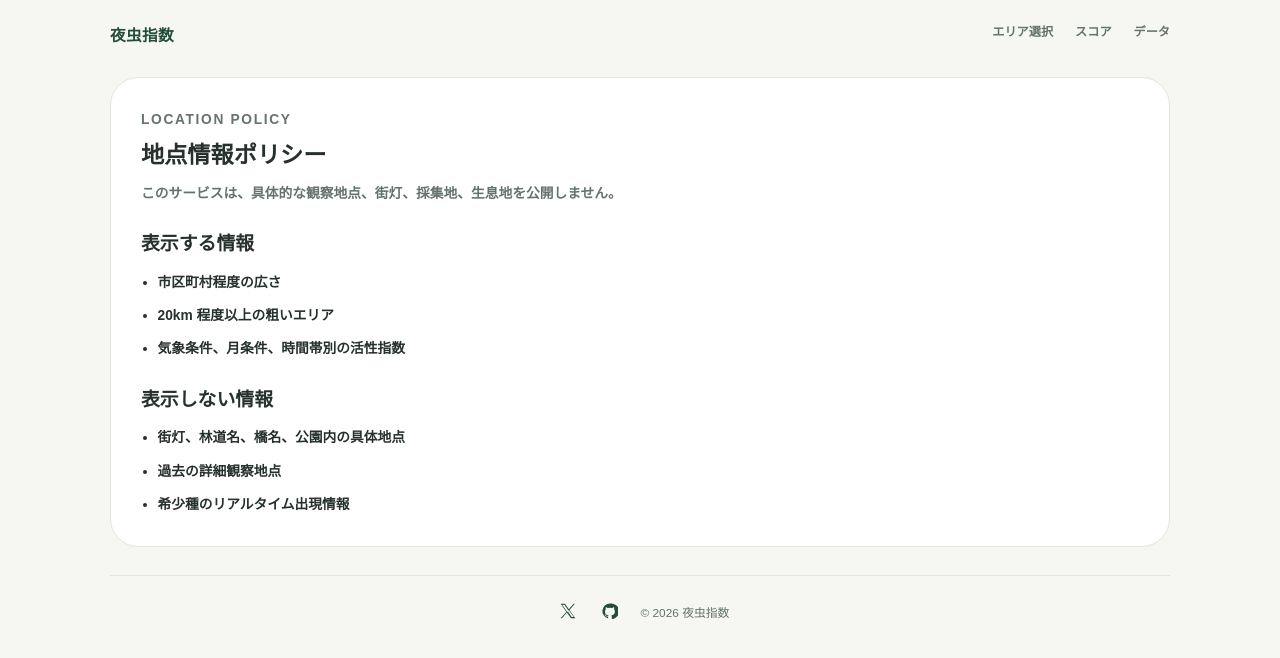
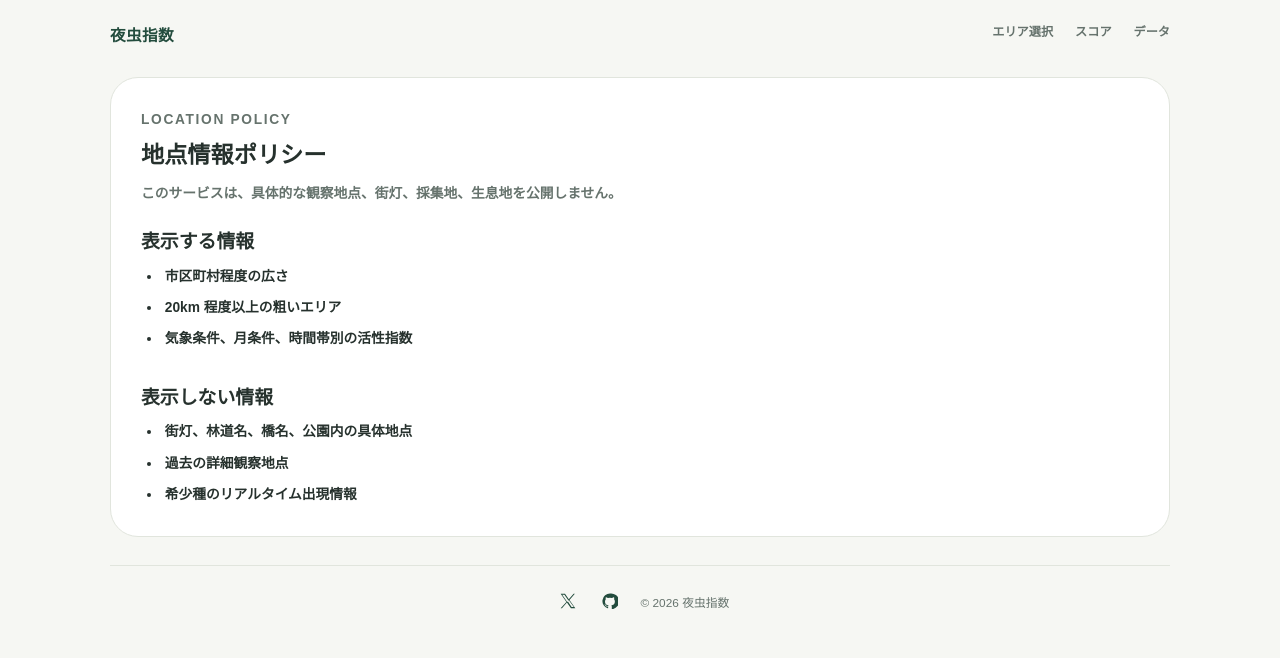
Before and after one commit to ryunosuke0922/yoru-mushi-index, a Next.js app in the folder apps/web/: page /policy in a window 1280 px wide. Shown: the top 658 px of the page. Built offline with nearby package versions, Linux system fonts and the light colour scheme; no server answers.

Commit message:
update: ドキュメントページの余白を調整

```diff
--- a/apps/web/app/globals.css
+++ b/apps/web/app/globals.css
@@ -180,18 +180,36 @@ input:focus-visible {
 }
 
 .document-page h2 {
-  margin-top: 26px;
+  margin: 30px 0 10px;
+}
+
+.document-page h2:first-of-type {
+  margin-top: 24px;
 }
 
 .document-page ul {
   color: var(--text);
   display: grid;
-  gap: 10px;
+  gap: 8px;
   font-size: 0.86rem;
   font-weight: 650;
   line-height: 1.7;
-  margin: 14px 0 0;
-  padding-left: 1.2em;
+  margin: 10px 0 0;
+  padding-left: 1.55em;
+}
+
+.document-page li {
+  padding-left: 0.18em;
+}
+
+.document-page p + h2,
+.document-page ul + h2 {
+  margin-top: 34px;
+}
+
+.document-page ul + p,
+.document-page p + ul {
+  margin-top: 12px;
 }
 
 .area-jump-nav {
```
